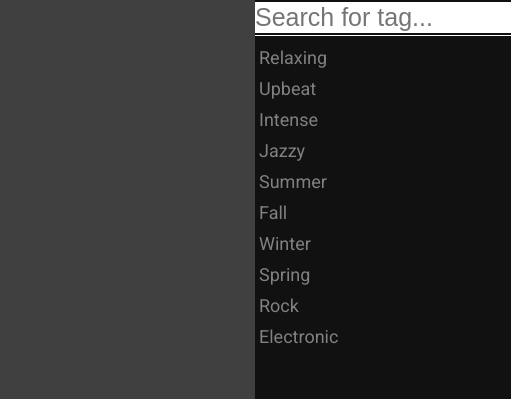
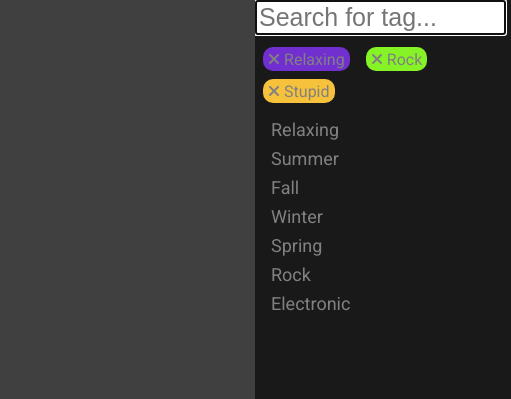
Before and after one commit to TheBrightSide/VGMTags, a website: page static/index.html in a window 1280 px wide. Both pictures are taken after a click on the element 772 px from the left and 687 px from the top of the page. Shown: the top 399 px of the page, 769-1280 px from the left. Drawn offline with Linux system fonts and the light colour scheme; no server answers.

Commit message:
Setup for tags and custom tags list

```diff
--- a/static/index.html
+++ b/static/index.html
@@ -48,11 +48,10 @@
   <!-- Tag Menu [NOT WORKING YET] -->
   <div id="tagAdderList" class="sidenav">
     <input type="text" id="tagSearchFilter" class="searchbar" style="font-size:25px;" placeholder="Search for tag..." onkeyup="searchFilter()">&times;</a>
-    <tag><a onclick="printHi()">Relaxing</a></tag>
-    <tag><a onclick="printHi()">Upbeat</a></tag>
-    <tag><a onclick="printHi()">Intense</a></tag>
-    <tag><a onclick="printHi()">Jazzy</a></tag>
+    <div id="curUserTags"></div>
+    <div id="tagSelections" class="tagselector"></div>
   </div>
+
 
   <!-- Main script for the player -->
   <script src="player.js"></script>
--- a/static/player.js
+++ b/static/player.js
@@ -21,7 +21,12 @@ let updateTimer;
 let track_list = []; //Songs in queue
 let cache = []; //The unchanging cache
 let full_albums = []; //The changing cache
-let restricted_tag_list = ["Summer", "Fall", "Winter", "Spring", "Rock", "Electronic"];
+
+let restricted_tag_list = ["Relaxing", "Summer", "Fall", "Winter", "Spring", "Rock", "Electronic"];
+let current_tags = [];
+let current_user_tags = ["Relaxing", "Rock", "Stupid"];
+let addable_tags = document.getElementById('tagSelections');
+let cur_tags_html = document.getElementById('curUserTags');
 
 // Create new audio element
 let curr_track = document.createElement('audio');
@@ -124,18 +129,21 @@ async function nextTrack() {
   };
   loadTrack(track_index);
   playTrack();
+  clearTagList();
+  if (isTaggerOpen) {
+    importTagList();
+  }
 }
 
 async function prevTrack() {
-  await (async function() {
+  await (async function () {
     if (track_index > 0)
       track_index -= 1;
     else track_index = track_list.length;
   })();
-
-
   loadTrack(track_index);
   playTrack();
+  clearTagList();
 }
 
 function seekTo() {
@@ -190,18 +198,47 @@ function heartSong() {
   }
 }
 
+function clearTagList() {
+  current_tags.forEach(tag => {
+    tag.remove();
+  })
+  current_tags = [];
+}
+
+function importTagList() {
+  if(current_tags.length == 0){
+    restricted_tag_list.forEach(default_tag => {
+      tag = document.createElement("tagEntry")
+      tag.innerHTML = '<tag><a onclick="printHi()">' + default_tag + '</a></tag>';
+      addable_tags.appendChild(tag);
+      current_tags.push(tag);
+    });
+    //This part imports the song's custom tags (:
+    //blahblah.getTags(song)
+  }
+}
+
+function importUserTags() {
+  //import user tags from music.js
+  if(current_user_tags.length >= 1){ //This should be == 0
+    current_user_tags.forEach(user_tag => {
+      var tag = document.createElement("tag");
+      tag.className = "tag";
+      tag.innerHTML = '<span id="tagRemover"><i class="fas fa-times" onclick=printHi()></i></span>' + " " + user_tag;
+      tag.style.backgroundColor = stringToColour(user_tag);
+      console.log(stringToColour(user_tag))
+      cur_tags_html.appendChild(tag);
+    })
+  }
+}
+
 function tagSong() {
-
-  var tagAdderList = document.getElementById('tagAdderList');
-  restricted_tag_list.forEach(song => {
-    tag = document.createElement("tagEntry")
-    tag.innerHTML = '<tag><a onclick="printHi()">' + song + '</a></tag>';
-    tagAdderList.appendChild(tag);
-  })
-  if(isTaggerOpen){
+  importTagList();
+  importUserTags();
+  if (isTaggerOpen) {
     closeNav();
   }
-  else{
+  else {
     openNav();
   }
 }
@@ -242,6 +279,18 @@ function printHi() {
   alert("hi Alex (:")
 }
 
+function stringToColour(str) {
+  var hash = 0;
+  for (var i = 0; i < str.length; i++) {
+    hash = str.charCodeAt(i) + ((hash << 5) - hash);
+  }
+  var colour = '#';
+  for (var i = 0; i < 3; i++) {
+    var value = (hash >> (i * 8)) & 0xFF;
+    colour += ('00' + value.toString(16)).substr(-2);
+  }
+  return colour;
+}
 
 (async () => {
   await fetch('/music/allmusic', {
@@ -264,17 +313,16 @@ function printHi() {
   var selected_song = selected_album.songs[Math.floor(Math.random() * selected_album.songs.length)]
   track_list.push(selected_song)
 
-  if (getCookie('volume') != undefined){
-    volume_slider.value = getCookie('volume')*100;
+  if (getCookie('volume') != undefined) {
+    volume_slider.value = getCookie('volume') * 100;
     curr_track.volume = getCookie('volume');
     console.log(getCookie('volume'))
   }
-  else{
+  else {
     volume_slider.value = 50;
     curr_track.volume = .5;
     document.cookie = "volume=.5"
   }
-
 
   // Load the random background
   async function loadNextBackground() {
--- a/static/style.css
+++ b/static/style.css
@@ -161,7 +161,7 @@ i.fa-step-backward {
 	z-index: 1; /* Stay on top */
 	top: 0; /* Stay at the top */
 	right: 0;
-	background-color: #111; /* Black*/
+	background-color: rgba(0, 0, 0, .6); /* Black*/
 	overflow-x: hidden; /* Disable horizontal scroll */
 	padding-top: 20px; /* Place content 60px from the top */
 	transition: 0.5s; /* 0.5 second transition effect to slide in the sidenav */
@@ -169,7 +169,7 @@ i.fa-step-backward {
 
   /* The navigation menu links */
   .sidenav a {
-	padding: 8px 8px 2px 8px;
+	padding: 8px 8px 0px 8px;
 	text-decoration: none;
 	font-size: 18px;
 	color: #818181;
@@ -189,7 +189,7 @@ i.fa-step-backward {
 	top: 0;
 	left: 0;
 	font-size: 36px;
-	margin-left: 0px;
+	width: 95%
   }
 
   /* On smaller screens, where height is less than 450px, change the style of the sidenav (less padding and a smaller font size) */
@@ -197,3 +197,43 @@ i.fa-step-backward {
 	.sidenav {padding-top: 15px;}
 	.sidenav a {font-size: 18px;}
   }
+
+  .tagselector {
+	padding: 8px 8px 2px 8px;
+	text-decoration: none;
+	font-size: 18px;
+	color: #818181;
+	display: block;
+	transition: 0.3s;
+	cursor: pointer;
+  }
+
+  /* .usertag a {
+	background-color: #ffffff;
+    height: 3%;
+    width: 15%;
+    border-radius: 40%;
+  } */
+
+.tag {
+	border-radius: 10px;
+	display: inline-block;
+	background-color: #2b2b2b;
+	color: #818181;
+	height: fit-content;
+	width: fit-content;
+	padding-top: 1%; padding-bottom: 1%;
+	padding-left: 2%; padding-right: 2%;
+	margin: 8px 8px 0px 8px;
+	align-items: center;
+	transition:0.25s;
+}
+
+.tag:hover {
+	color: #f1f1f1;
+	transition:0.25s;
+  }
+
+#tagRemover {
+	cursor:pointer;
+}
```
Lines whose indentation alone changed are shown as unchanged.
